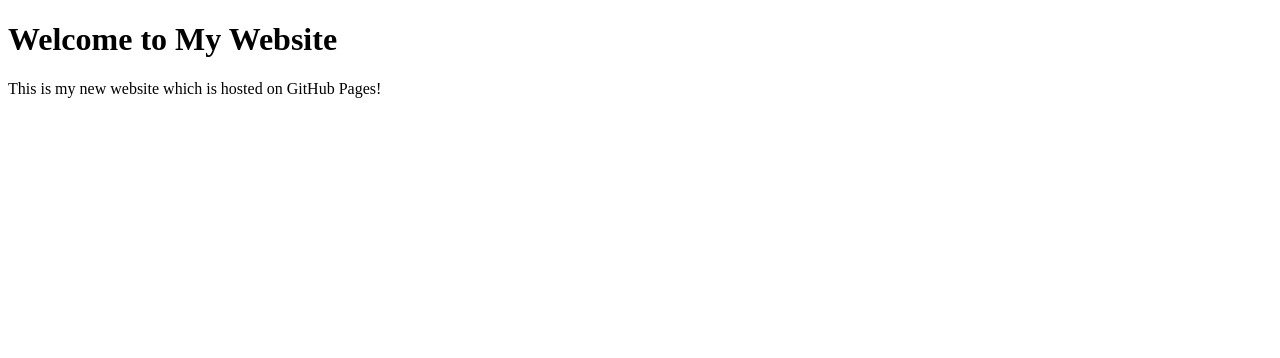
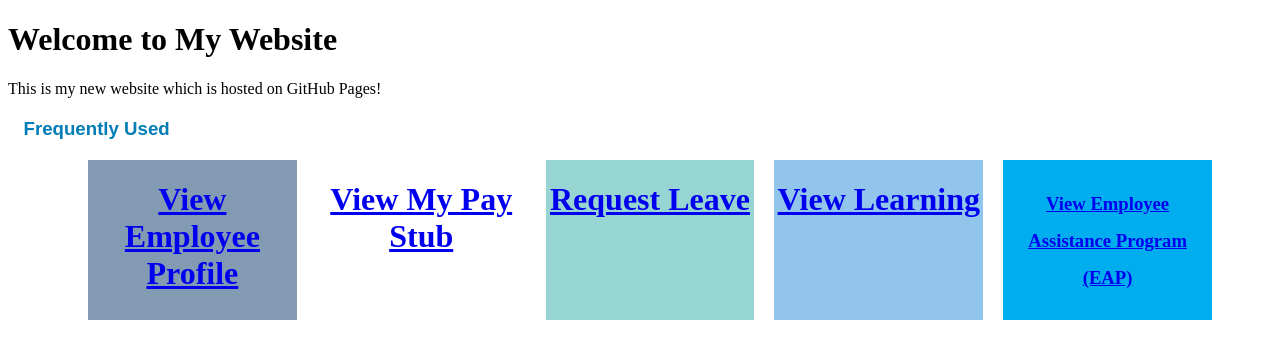
Before and after one commit to skalmodiya/index, a plain HTML site: page index.html in a window 1280 px wide. Drawn offline with Linux system fonts and the light colour scheme.

Commit message:
commit commit

```diff
--- a/index.html
+++ b/index.html
@@ -1,15 +1,125 @@
 <!DOCTYPE html>
 <html lang="en">
   <head>
-    <meta charset="UTF-8">
-    <meta name="viewport" content="width=device-width, initial-scale=1.0">
-    <meta http-equiv="X-UA-Compatible" content="ie=edge">
+    <meta charset="UTF-8" />
+    <meta name="viewport" content="width=device-width, initial-scale=1.0" />
+    <meta http-equiv="X-UA-Compatible" content="ie=edge" />
     <title>My Website</title>
   </head>
   <body>
     <main>
-        <h1>Welcome to My Website</h1>
-        <p>This is my new website which is hosted on GitHub Pages!</p>
+      <h1>Welcome to My Website</h1>
+      <p>This is my new website which is hosted on GitHub Pages!</p>
     </main>
+    <p>
+      <span
+        style="
+          font: bold 14pt / 30px Arial;
+          letter-spacing: 0px;
+          color: #007db6;
+          text-align: left;
+          opacity: 1;
+        "
+        >&nbsp; &nbsp;Frequently Used</span
+      >
+    </p>
+    <div
+      style="
+        display: flex;
+        flex-wrap: wrap;
+        gap: 20px;
+        padding-right: 60px;
+        padding-left: 60px;
+      "
+    >
+      <a
+        class="fiori-app-external-link wiki_link"
+        href="#"
+        title="View Employee Profile"
+        data-document-param="FioriApps_da8369a9-b37b-441b-87ad-3f8a758279fa"
+        ><div
+          style="height: 160px; background-color: #829bb3; flex: 1 0 150px;"
+        >
+          <h1 style="text-align: center; color: #033b61;">
+            <span class="sap-icon icon-work-history f2" />
+          </h1>
+          <h1 style="text-align: center;">
+            <span style="color: #033b61;">
+              <a
+                class="fiori-app-external-link wiki_link"
+                href="#"
+                title="View Employee Profile"
+                data-document-param="FioriApps_da8369a9-b37b-441b-87ad-3f8a758279fa"
+                >View Employee Profile</a
+              >
+            </span>
+          </h1>
+        </div>
+      </a>
+      <div style="height: 160px; background-color: #ffffff; flex: 1 0 150px;">
+        <h1 style="text-align: center; color: #033b61;">
+          <span class="sap-icon icon-money-bills f2" />
+        </h1>
+        <h1 style="text-align: center;">
+          <span style="color: #033b61;">
+            <a
+              class="fiori-app-external-link wiki_link"
+              href="#"
+              title="View My Pay Stub"
+              data-document-param="FioriApps_ff448520-9eae-448b-9711-c152fb3ee8a6"
+              >View My Pay Stub</a
+            >
+          </span>
+        </h1>
+      </div>
+      <div style="height: 160px; background-color: #96d5d2; flex: 1 0 150px;">
+        <h1 style="text-align: center; color: #033b61;">
+          <span class="sap-icon icon-general-leave-request f2" />
+        </h1>
+        <h1 style="text-align: center;">
+          <span style="color: #033b61;">
+            <a
+              class="fiori-app-external-link wiki_link"
+              href="#"
+              title="Request Leave"
+              data-document-param="FioriApps_0f7d4e2b-c21f-4a36-b0a6-13e0422a4105"
+              >Request Leave</a
+            >
+          </span>
+        </h1>
+      </div>
+      <div style="height: 160px; background-color: #92c5eb; flex: 1 0 150px;">
+        <h1 style="text-align: center; color: #033b61;">
+          <span class="sap-icon icon-education f2" />
+        </h1>
+        <h1 style="text-align: center;">
+          <span style="color: #033b61;">
+            <a
+              class="fiori-app-external-link wiki_link"
+              href="#"
+              title="View Learning"
+              data-document-param="FioriApps_d4dac696-2113-4af3-bcbb-96280262e3de"
+              >View Learning</a
+            >
+          </span>
+        </h1>
+      </div>
+      <div style="height: 160px; background-color: #00adee; flex: 1 0 150px;">
+        <h1 style="text-align: center; color: #033b61;">
+          <span class="sap-icon icon-collaborate f2" />
+        </h1>
+        <h1 style="text-align: center;">
+          <span style="font-size: 14pt; color: #033b61;">
+            <a
+              class="fiori-app-external-link wiki_link"
+              href="#"
+              title="View Learning"
+              data-document-param="FioriApps_14ee66d7-7a8f-4c88-bac8-0436baeaf3ff"
+              >View Employee Assistance Program (EAP)</a
+            >
+          </span>
+        </h1>
+      </div>
+    </div>
   </body>
 </html>
```
